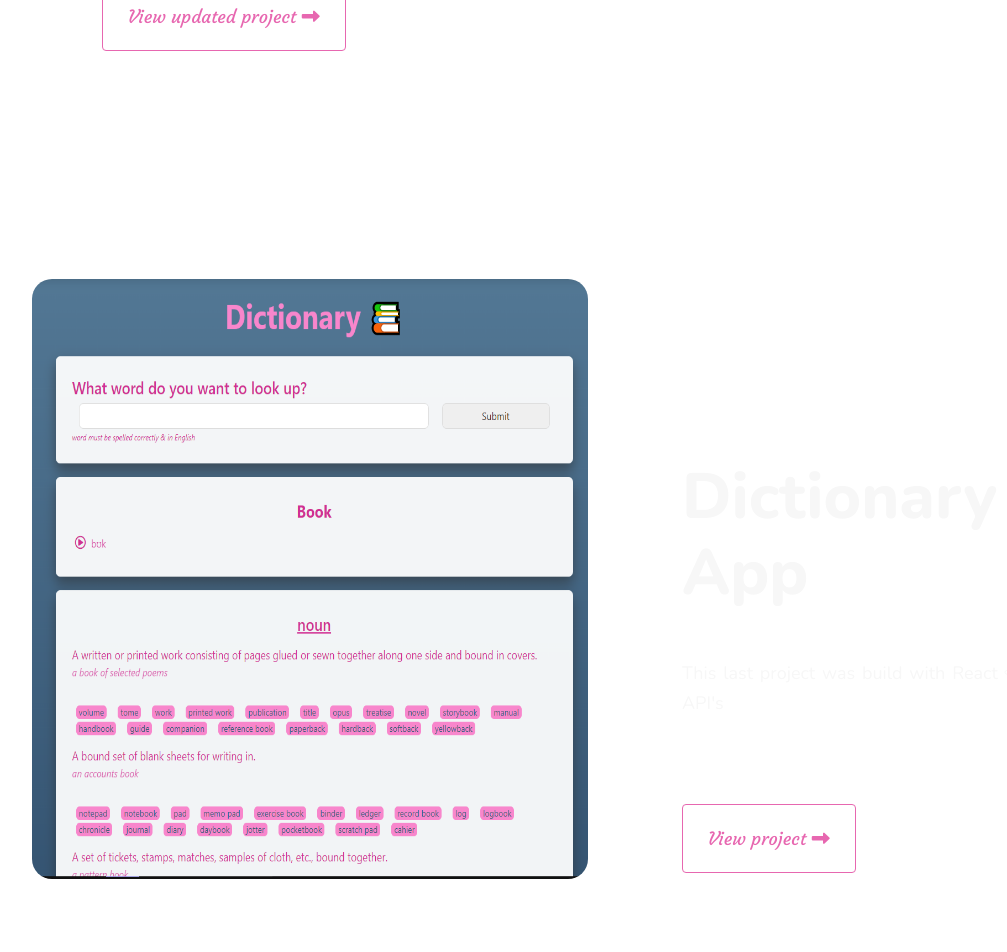
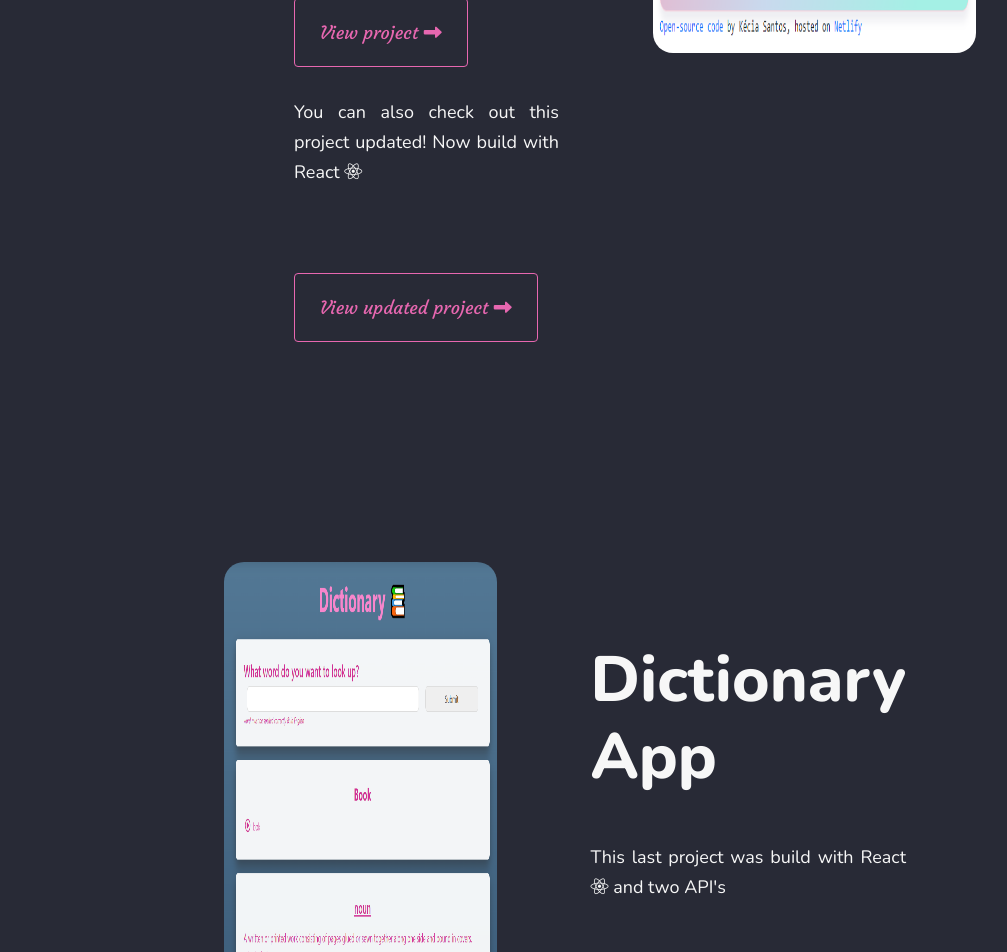
Before and after one commit to keciasantos/keciakaroline-portfolio, a React (Create React App) app: page / in a window 1280 px wide. Shown: the part 2492-3444 px from the top of the page, without its empty margins (40-1047 px from the left). Built offline with nearby package versions, Linux system fonts and the light colour scheme.

Commit message:
re-styling

```diff
--- a/src/components/ExampleProjects.css
+++ b/src/components/ExampleProjects.css
@@ -7,10 +7,14 @@
   --color-primary-font: #e767b0;
   --color-secondary-font: rgb(247, 247, 247);
 }
+.ExampleProjects .homepage {
+  background-color: var(--background-body);
+  padding: 50px 40px;
+}
 
 .ExampleProjects .project-description {
   color: var(--color-secondary-font);
-  margin: 180px 70px;
+  margin: 140px 70px;
 }
 
 .ExampleProjects .project-description p {
@@ -23,6 +27,21 @@
   font-size: 64px;
 }
 
+.ExampleProjects .row {
+  margin: 20px 200px;
+}
+
+/* .ExampleProjects .float-right {
+  float: right;
+} */
+
+.ExampleProjects .container-fluid .project {
+  border-radius: 20px;
+  padding: 12px auto;
+  margin-top: 60px;
+  width: 700px;
+  height: 600px;
+}
 .ExampleProjects .btn-branding {
   font-family: var(--font-italic);
   margin-top: 50px;
@@ -48,9 +67,43 @@
 .ExampleProjects .btn:hover {
   color: var(--color-secondary-font);
 }
-.content .project,
-.container-fluid .project {
-  border-radius: 20px;
-  width: 700px;
-  height: 600px;
+
+@media (max-width: 900px) {
+  .container-fluid .project {
+    border-radius: 10px;
+    width: 550px;
+    height: 400px;
+  }
+  .btn-branding {
+    margin-top: 25px;
+    padding: 10px 15px;
+  }
+  .homepage {
+    padding: 2px;
+  }
+  .container-fluid .row {
+    margin: 5px 2px !important;
+  }
+  .project-description {
+    margin: 20px 10px 5px 10px;
+    text-align: center;
+    width: fit-content;
+    height: fit-content;
+  }
+
+  .project-description h2 {
+    padding-top: 20px !important;
+    margin: 5px 2px !important;
+    font-size: 24px;
+  }
+  .project-description p {
+    margin: 5px 5px !important;
+    padding: 20px 5px !important;
+    font-size: 16px;
+  }
+  .btn-branding-outline {
+    margin-top: 25px;
+    margin-bottom: 15px;
+    padding: 10px 15px;
+  }
 }
--- a/src/components/ExampleProjects.js
+++ b/src/components/ExampleProjects.js
@@ -9,7 +9,7 @@ export default function ExampleProjects() {
     <div className="ExampleProjects">
       <div className="homepage" id="homepage">
         <div className="container-fluid">
-          <div className="row m-5">
+          <div className="row">
             <div className="col d-none d-lg-block">
               <img
                 src={project_1}
@@ -32,7 +32,7 @@ export default function ExampleProjects() {
               </div>
             </div>
           </div>
-          <div className="row m-5">
+          <div className="row">
             <div className="col">
               <div className="project-description">
                 <h2 className="mb-3">Weather App</h2>
@@ -63,7 +63,7 @@ export default function ExampleProjects() {
               />
             </div>
           </div>
-          <div className="row m-5">
+          <div className="row">
             <div className="col d-none d-lg-block">
               <img
                 src={project_3}
```
